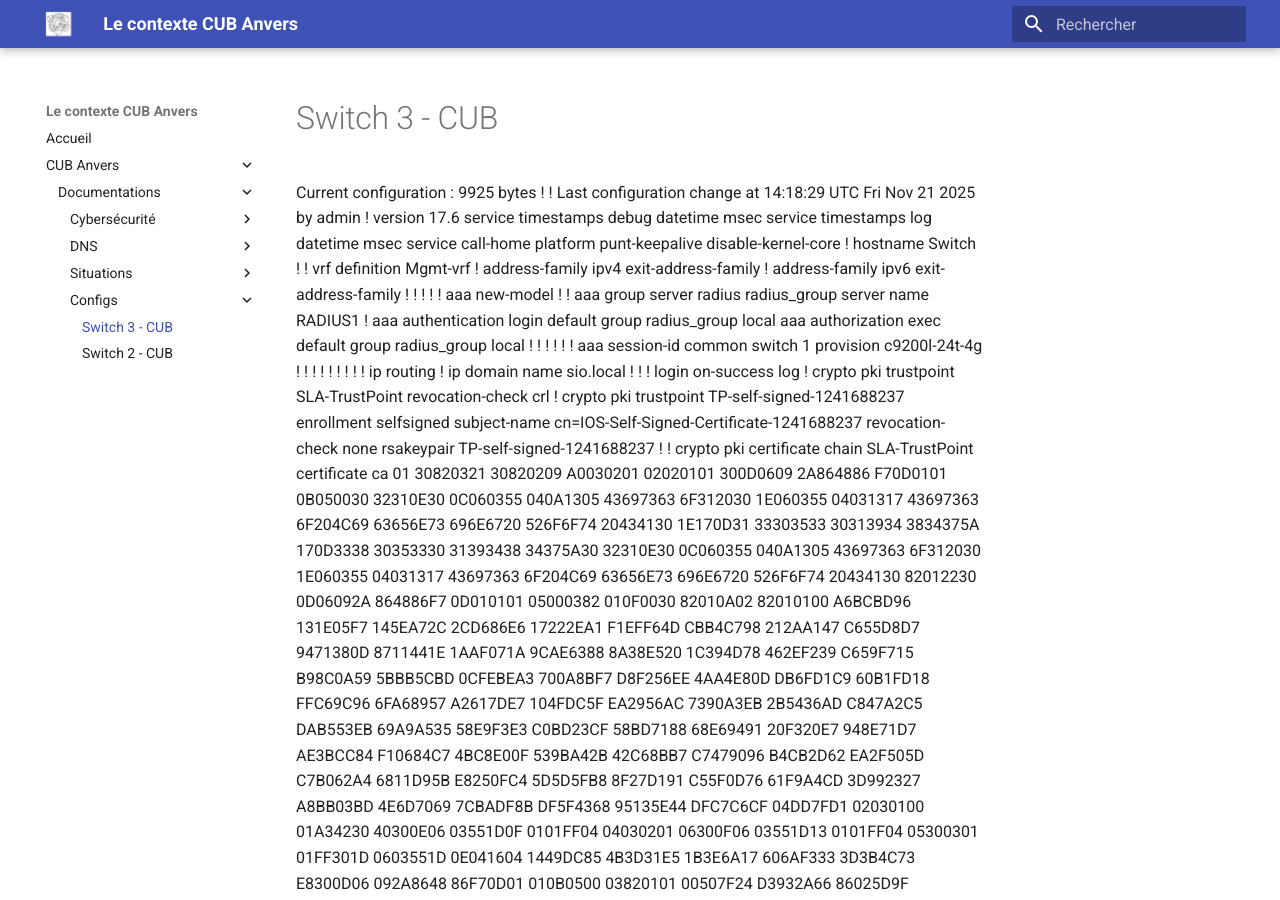
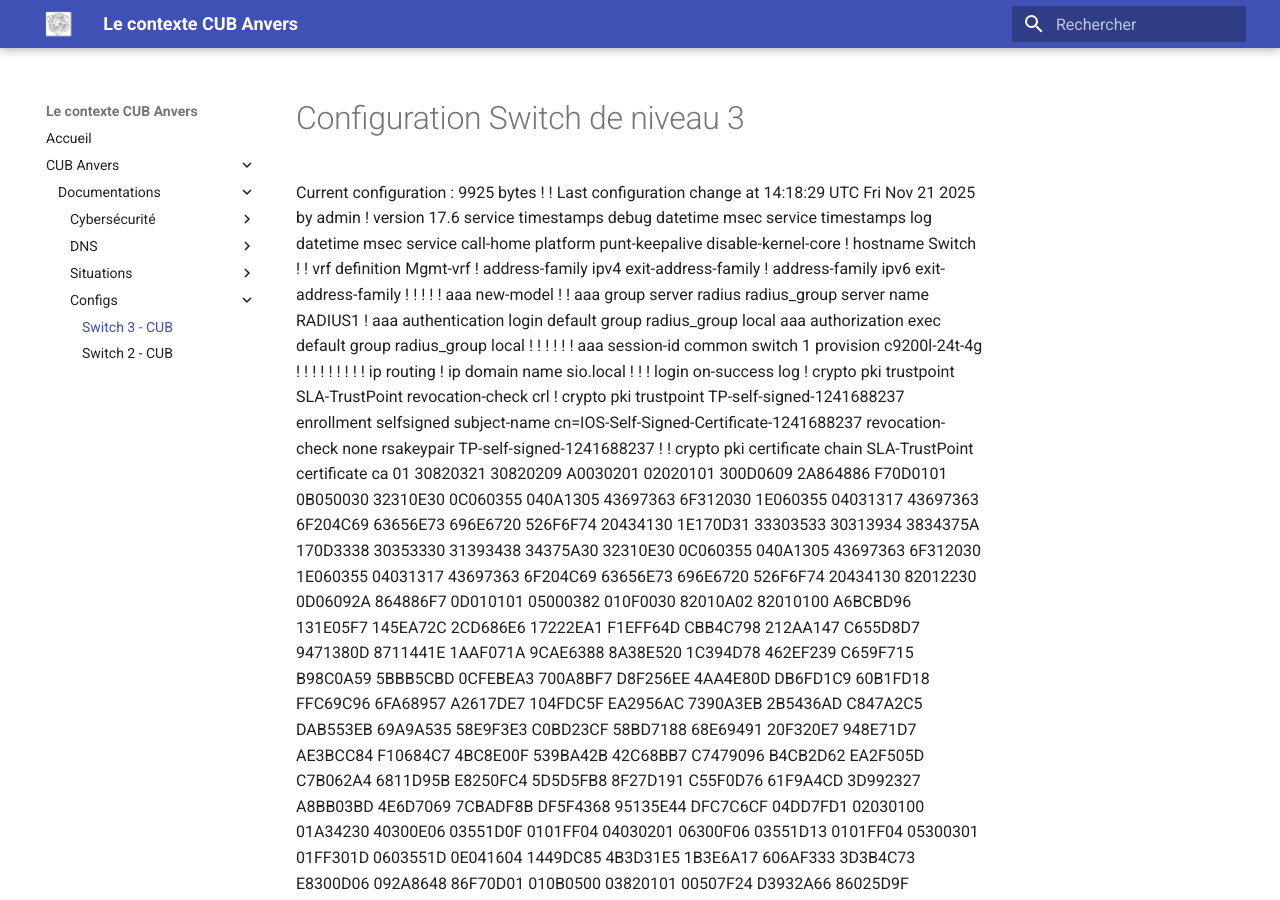
Before and after one commit to Adfiree/Anvers, an MkDocs documentation site: the page built from docs/documentations/Configs/Config Switch 3.md, in a window 1280 px wide and 900 px high. Built offline with MkDocs 1.6.1 and Material for MkDocs 9.7.7, drawn with Linux system fonts in a browser that asks for light colours.

Commit message:
modif config 3

```diff
--- a/docs/documentations/Configs/Config Switch 3.md
+++ b/docs/documentations/Configs/Config Switch 3.md
@@ -1,3 +1,5 @@
+# Configuration Switch de niveau 3
+
 Current configuration : 9925 bytes
 \!
 \! Last configuration change at 14:18:29 UTC Fri Nov 21 2025 by admin
```
